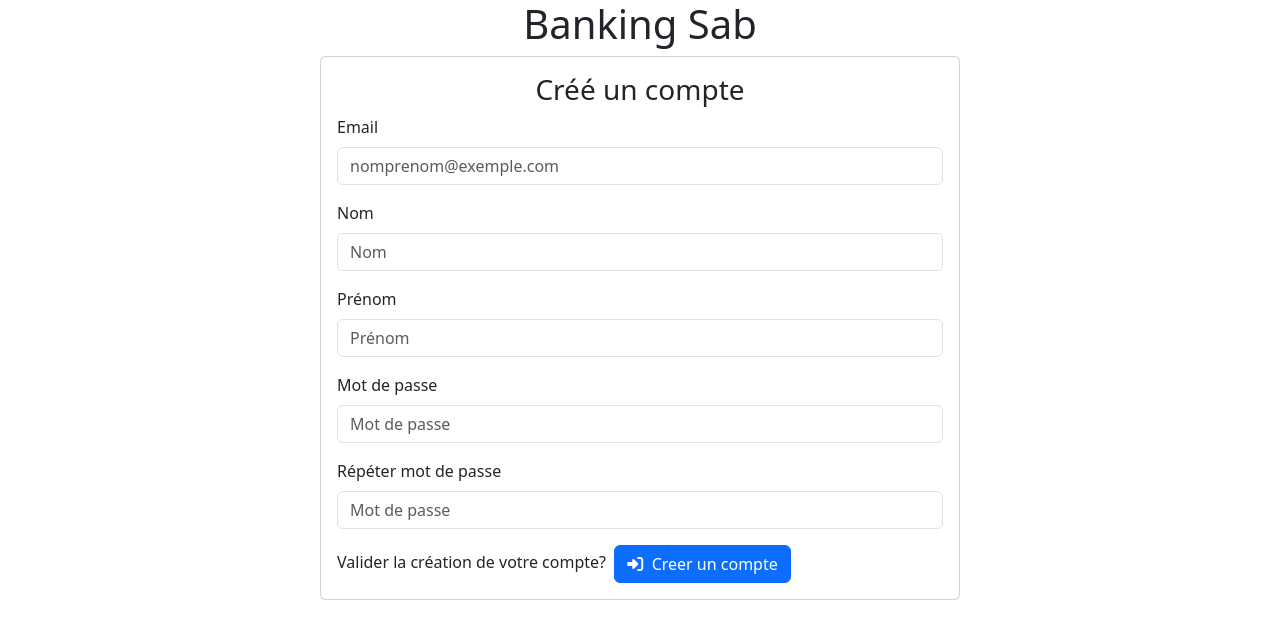
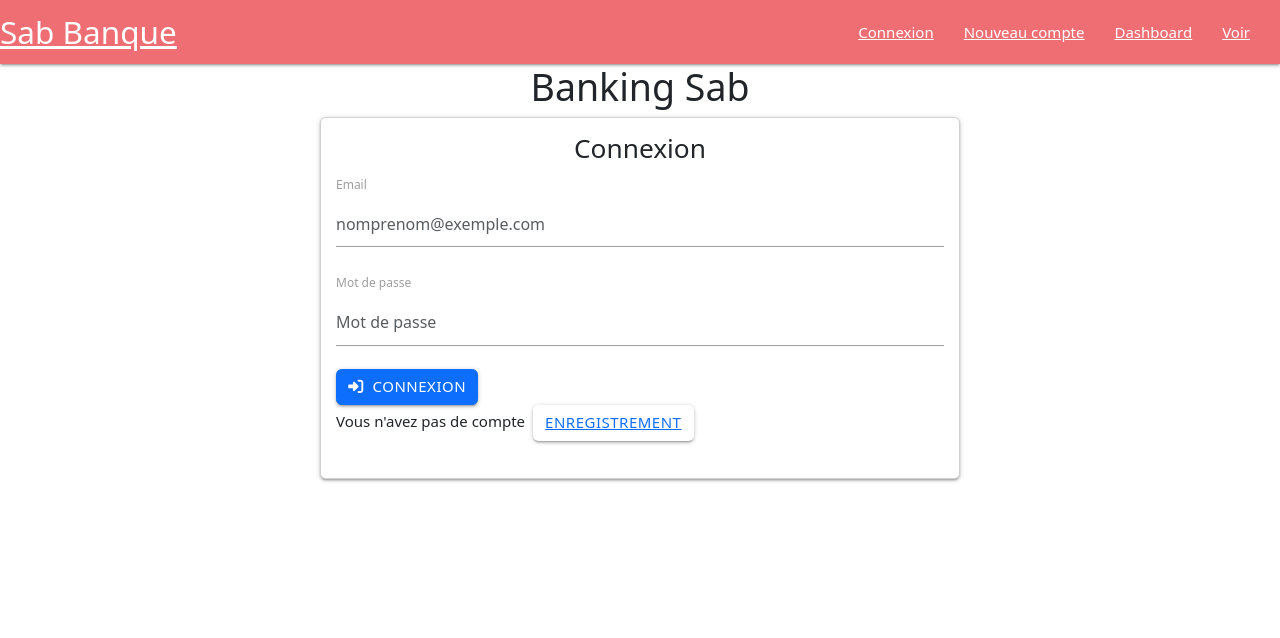
Before and after one commit to sabrouw/ui-ban, an Angular app: page / in a window 1280 px wide. Shown: the top 638 px of the page. Built offline with nearby package versions, Linux system fonts and the light colour scheme.

Commit message:
navbar & materialize

```diff
--- a/package.json
+++ b/package.json
@@ -20,6 +20,7 @@
     "@angular/router": "^15.0.0",
     "@fortawesome/fontawesome-free": "^6.4.0",
     "bootstrap": "^5.3.0",
+    "materialize-css": "^1.0.0-rc.2",
     "rxjs": "~7.5.0",
     "tslib": "^2.3.0",
     "zone.js": "~0.12.0"
--- a/src/app/app.component.html
+++ b/src/app/app.component.html
@@ -1,5 +1,6 @@
+<app-menu></app-menu>
 <h1 class="text-center">Banking Sab</h1>
 
 
-<app-register></app-register>
+<app-login></app-login>
 <router-outlet></router-outlet>
--- a/src/app/app.module.ts
+++ b/src/app/app.module.ts
@@ -5,12 +5,14 @@ import { AppRoutingModule } from './app-routing.module';
 import { AppComponent } from './app.component';
 import { LoginComponent } from './pages/login/login.component';
 import { RegisterComponent } from './pages/register/register.component';
+import { MenuComponent } from './components/menu/menu.component';
 
 @NgModule({
   declarations: [
     AppComponent,
     LoginComponent,
-    RegisterComponent
+    RegisterComponent,
+    MenuComponent
   ],
   imports: [
     BrowserModule,
--- /dev/null
+++ b/src/app/components/menu/menu.component.html
@@ -0,0 +1,20 @@
+
+<nav>
+    <div class="nav-wrapper">
+      <a href="#" class="brand-logo">Sab Banque</a>
+      <ul id="nav-mobile" class="right hide-on-med-and-down">
+        <li><a href="#">Connexion</a></li>
+        <li><a href="#">Nouveau compte</a></li>
+        <li><a href="#">Dashboard</a></li>
+        <li>
+            <a class="dropdown-trigger" href="#!" data-target="dropdown1">Voir
+            <i class="material-icons right"></i></a></li>
+      </ul>
+    </div>
+  </nav>
+  <ul id="dropdown1" class="dropdown-content">
+    <li><a href="#!">one</a></li>
+    <li><a href="#!">two</a></li>
+    <li class="divider"></li>
+    <li><a href="#!">three</a></li>
+  </ul>
--- a/src/app/pages/login/login.component.html
+++ b/src/app/pages/login/login.component.html
@@ -5,7 +5,7 @@
         <input type="email" class="form-control" id="input_email" placeholder="nomprenom@exemple.com">
       </div>
       <div class="mb-3">
-        <label for="exampleFormControlTextarea1" class="form-label" >Mot de passe</label>
+        <label for="password" class="form-label" >Mot de passe</label>
         <input class="form-control" id="input_password" placeholder="Mot de passe"rows="3">
       </div>
       <div>
--- a/src/index.html
+++ b/src/index.html
@@ -4,10 +4,20 @@
   <meta charset="utf-8">
   <title>BankingUi</title>
   <base href="/">
+
+  <link rel="icon" type="image/x-icon" href="favicon.ico">
   <meta name="viewport" content="width=device-width, initial-scale=1">
-  <link rel="icon" type="image/x-icon" href="favicon.ico">
+    <!-- Compiled and minified CSS -->
+    <link rel="stylesheet" href="https://cdnjs.cloudflare.com/ajax/libs/materialize/1.0.0/css/materialize.min.css">
+
+
+
+
 </head>
 <body>
   <app-root></app-root>
+
+  <!-- Compiled and minified JavaScript -->
+  <script src="https://cdnjs.cloudflare.com/ajax/libs/materialize/1.0.0/js/materialize.min.js"></script>
 </body>
 </html>
--- a/src/styles.scss
+++ b/src/styles.scss
@@ -1,5 +1,7 @@
 /* You can add global styles to this file, and also import other style files */
 @import "~bootstrap/dist/css/bootstrap.min.css";
+
+
 
 body{
     background-color: blue;
```
Also changed, not shown: src/app/components/menu/menu.component.ts (added, +10 -0 lines), src/app/components/menu/menu.component.scss (added), 2 other files (tests, documents, lock files or other folders).
